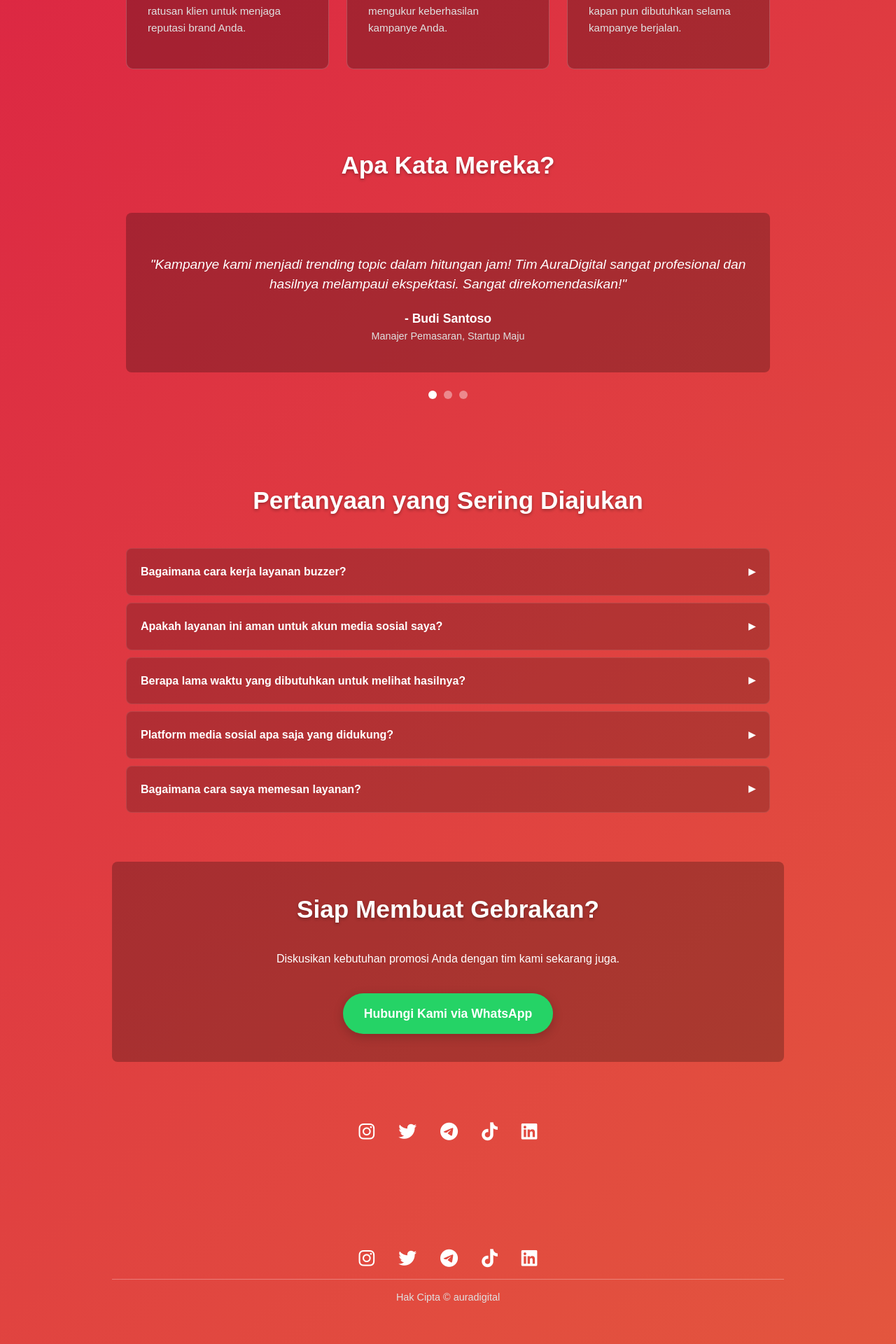
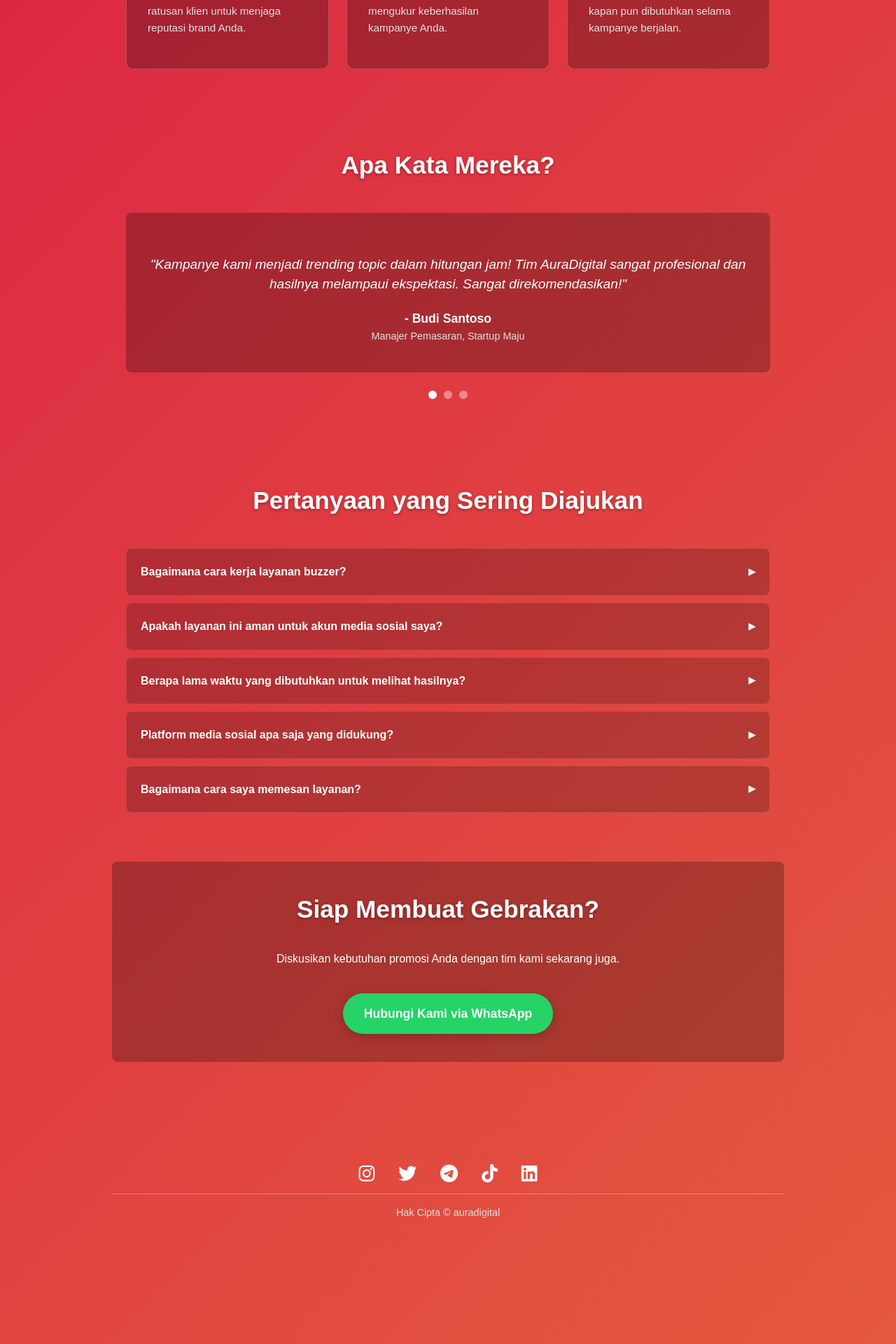
Before and after one commit to AzkaAtta/azkaatta.github.io, a Jekyll site: the page built from index.html, in a window 1280 px wide. Shown: the part 1352-3272 px from the top of the page at 70% size. Built offline with Jekyll 4.4.1, drawn with Linux system fonts in a browser that asks for light colours.

Commit message:
Update index.html

```diff
--- a/index.html
+++ b/index.html
@@ -134,15 +134,3 @@ description: Tingkatkan engagement dan jadikan brand Anda viral dengan jasa buzz
     Hubungi Kami via WhatsApp
   </a>
 </div>
-
-<footer>
-
-  <div class="social-icons">
-    <a href="https://instagram.com/USERNAME_ANDA" target="_blank" aria-label="Instagram"><i class="fab fa-instagram"></i></a>
-    <a href="https://twitter.com/USERNAME_ANDA" target="_blank" aria-label="Twitter"><i class="fab fa-twitter"></i></a>
-    <a href="https://t.me/USERNAME_ANDA" target="_blank" aria-label="Telegram"><i class="fab fa-telegram"></i></a>
-    <a href="https://tiktok.com/@USERNAME_ANDA" target="_blank" aria-label="TikTok"><i class="fab fa-tiktok"></i></a>
-    <a href="https://linkedin.com/in/USERNAME_ANDA" target="_blank" aria-label="LinkedIn"><i class="fab fa-linkedin"></i></a>
-  </div>
-
-</footer>
```
